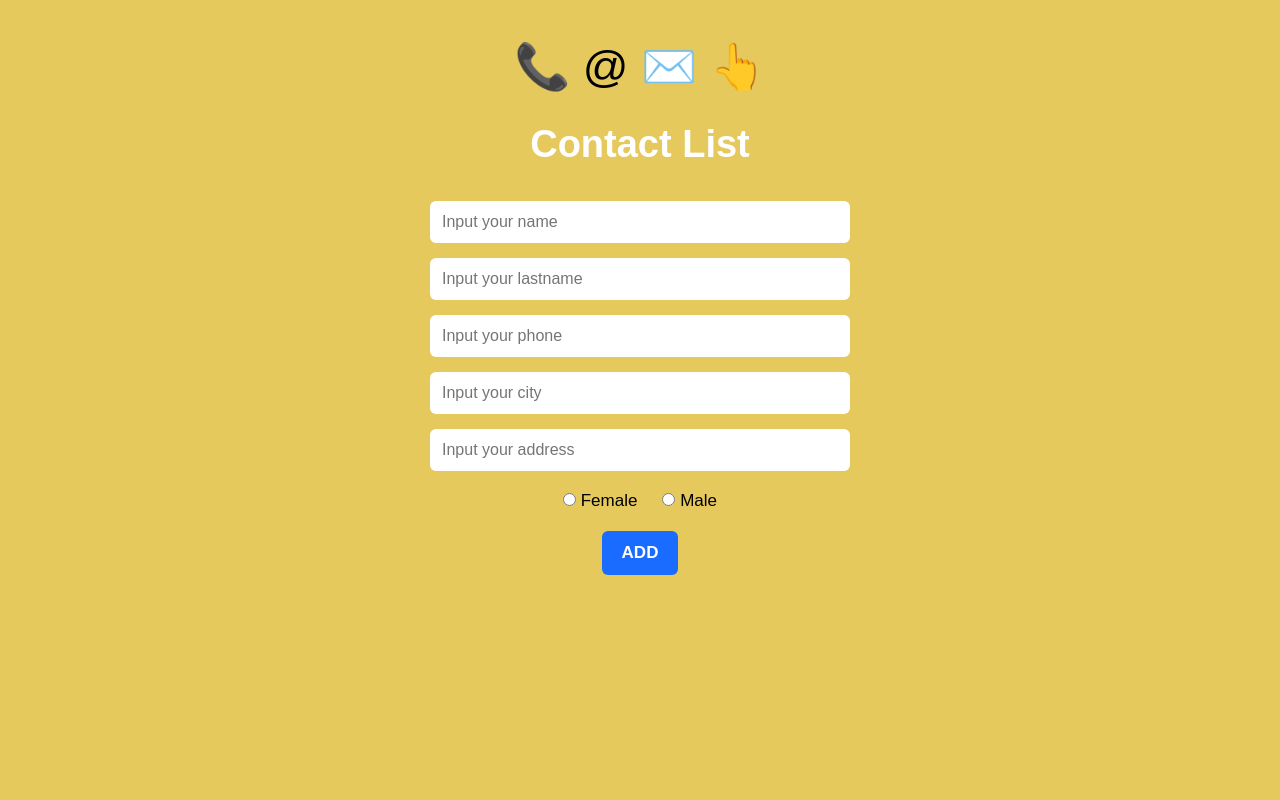
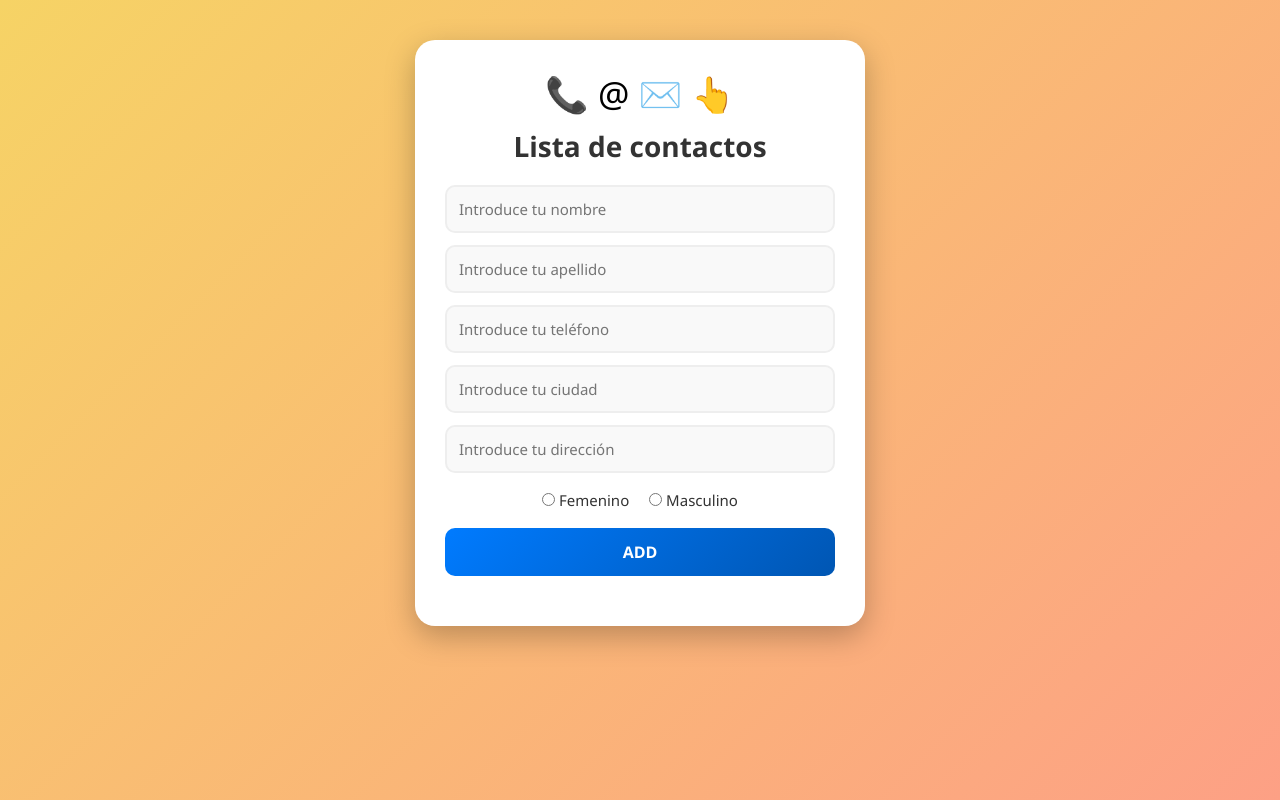
Before and after one commit to hoyosleider37-ctrl/-mi-proyecto, a plain HTML site: page lista-contacto/index.html in a window 1280 px wide. Drawn offline with Linux system fonts and the light colour scheme.

Commit message:
arregle boton ADD de contactos

```diff
--- a/lista-contacto/index.html
+++ b/lista-contacto/index.html
@@ -1,39 +1,31 @@
 <!DOCTYPE html>
-<html lang="en">
+<html lang="es">
 <head>
   <meta charset="UTF-8">
-  <meta name="viewport" content="width=device-width, initial-scale=1.0">
-  <title>Contact List</title>
+  <title>Lista de Contactos</title>
   <link rel="stylesheet" href="styles.css">
 </head>
 <body>
-  <main class="container">
-    <div class="icons">
-      <span>📞</span>
-      <span>@</span>
-      <span>✉️</span>
-      <span>👆</span>
+
+  <div class="container">
+    <div class="decoracion">📞 @ ✉️ 👆</div>
+    <h1>Lista de contactos</h1>
+
+    <input type="text" id="nombre" placeholder="Introduce tu nombre">
+    <input type="text" id="apellido" placeholder="Introduce tu apellido">
+    <input type="text" id="telefono" placeholder="Introduce tu teléfono">
+    <input type="text" id="ciudad" placeholder="Introduce tu ciudad">
+    <input type="text" id="direccion" placeholder="Introduce tu dirección">
+
+    <div class="genero">
+      <label><input type="radio" name="genero" value="Femenino"> Femenino</label>
+      <label><input type="radio" name="genero" value="Masculino"> Masculino</label>
     </div>
 
-    <h1>Contact List</h1>
+    <button id="agregarBtn">ADD</button>
 
-    <form id="contactForm">
-      <input type="text" id="name" placeholder="Input your name" required>
-      <input type="text" id="lastname" placeholder="Input your lastname" required>
-      <input type="tel" id="phone" placeholder="Input your phone" required>
-      <input type="text" id="city" placeholder="Input your city" required>
-      <input type="text" id="address" placeholder="Input your address" required>
-
-      <div class="gender">
-        <label><input type="radio" name="gender" value="Female"> Female</label>
-        <label><input type="radio" name="gender" value="Male"> Male</label>
-      </div>
-
-      <button type="submit">ADD</button>
-    </form>
-
-    <ul id="contactList"></ul>
-  </main>
+    <ul id="listaContactos"></ul>
+  </div>
 
   <script src="script.js"></script>
 </body>
--- a/lista-contacto/script.js
+++ b/lista-contacto/script.js
@@ -1,20 +1,30 @@
-const form = document.getElementById('contactForm');
-const list = document.getElementById('contactList');
+document.getElementById("agregarBtn").addEventListener("click", function() {
+  const nombre = document.getElementById("nombre").value.trim();
+  const apellido = document.getElementById("apellido").value.trim();
+  const telefono = document.getElementById("telefono").value.trim();
+  const ciudad = document.getElementById("ciudad").value.trim();
+  const direccion = document.getElementById("direccion").value.trim();
+  const genero = document.querySelector('input[name="genero"]:checked');
 
-form.addEventListener('submit', (e) => {
-  e.preventDefault();
+  if (nombre === "" || apellido === "") {
+    alert("Escribe al menos nombre y apellido");
+    return;
+  }
 
-  const name = document.getElementById('name').value;
-  const lastname = document.getElementById('lastname').value;
-  const phone = document.getElementById('phone').value;
-  const city = document.getElementById('city').value;
-  const address = document.getElementById('address').value;
-  const gender = document.querySelector('input[name="gender"]:checked');
+  const lista = document.getElementById("listaContactos");
+  const li = document.createElement("li");
+  li.innerHTML = `<b>${nombre} ${apellido}</b> - ${telefono} - ${ciudad} - ${direccion} - ${genero ? genero.value : ""} <button>❌</button>`;
 
-  const li = document.createElement('li');
-  li.innerHTML = `<strong>${name} ${lastname}</strong> - ${gender ? gender.value : ''}<br>
-  📞 ${phone} | 📍 ${city}, ${address}`;
+  li.querySelector("button").addEventListener("click", function() {
+    li.remove();
+  });
 
-  list.appendChild(li);
-  form.reset();
+  lista.appendChild(li);
+
+  // limpiar
+  document.getElementById("nombre").value = "";
+  document.getElementById("apellido").value = "";
+  document.getElementById("telefono").value = "";
+  document.getElementById("ciudad").value = "";
+  document.getElementById("direccion").value = "";
 });
--- a/lista-contacto/styles.css
+++ b/lista-contacto/styles.css
@@ -2,81 +2,88 @@
   margin: 0;
   padding: 0;
   box-sizing: border-box;
-  font-family: Arial, sans-serif;
+  font-family: 'Segoe UI', sans-serif;
 }
 
 body {
-  background-color: #E6C95C;
+  background: linear-gradient(135deg, #f6d365, #fda085);
+  min-height: 100vh;
   display: flex;
   justify-content: center;
-  padding: 40px 15px;
+  padding: 40px 0;
 }
 
 .container {
-  width: 100%;
-  max-width: 420px;
+  background: white;
+  width: 90%;
+  max-width: 450px;
+  height: fit-content;
+  padding: 30px;
+  border-radius: 20px;
+  box-shadow: 0 10px 30px rgba(0,0,0,0.25);
   text-align: center;
 }
 
-.icons {
-  font-size: 45px;
-  margin-bottom: 30px;
+.decoracion {
+  font-size: 35px;
 }
 
 h1 {
-  color: white;
-  margin-bottom: 35px;
-  font-size: 38px;
+  color: #333;
+  margin: 10px 0 20px;
+  font-size: 28px;
 }
 
-form {
-  display: flex;
-  flex-direction: column;
-  gap: 15px;
+.container input[type="text"] {
+  width: 100%;
+  padding: 12px;
+  margin-bottom: 12px;
+  border: 2px solid #eee;
+  border-radius: 10px;
+  outline: none;
+  font-size: 15px;
+  background: #f9f9f9;
 }
 
-input[type="text"],
-input[type="tel"] {
-  padding: 12px;
-  border: none;
-  border-radius: 6px;
-  font-size: 16px;
-  outline: none;
+.container input[type="text"]:focus {
+  border-color: #fda085;
+  background: white;
 }
 
-.gender {
+.genero {
   display: flex;
   justify-content: center;
-  gap: 25px;
-  margin: 5px 0;
-  font-size: 17px;
+  gap: 20px;
+  margin: 5px 0 18px;
+  font-size: 15px;
+  color: #333;
 }
 
-button {
-  background-color: #1A6BFF;
+#agregarBtn {
+  width: 100%;
+  padding: 13px;
+  background: linear-gradient(135deg, #007bff, #0056b3);
   color: white;
   border: none;
-  padding: 12px 20px;
-  border-radius: 6px;
-  font-size: 17px;
+  border-radius: 10px;
+  font-size: 16px;
   font-weight: bold;
   cursor: pointer;
-  align-self: center;
 }
 
-button:hover {
-  background-color: #0d55d6;
+#agregarBtn:hover {
+  opacity: 0.9;
 }
 
-#contactList {
+#listaContactos {
   list-style: none;
-  margin-top: 25px;
+  margin-top: 20px;
   text-align: left;
 }
 
-#contactList li {
-  background: white;
+#listaContactos li {
+  background: #f7f7f7;
   padding: 12px;
-  border-radius: 6px;
   margin-bottom: 10px;
+  border-radius: 10px;
 }
```
